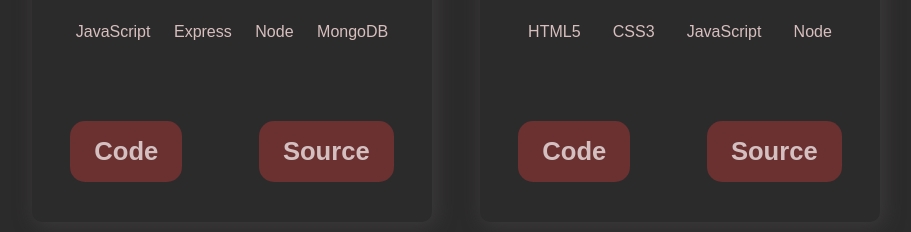
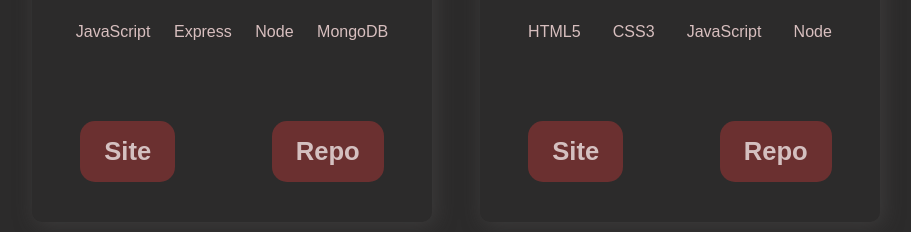
Before and after one commit to danielmason89/portfolio-website, a React (Create React App) app: page /Work in a window 1280 px wide. Shown: the part 1120-1352 px from the top of the page, without its empty margins (184-1095 px from the left). Built offline with nearby package versions, Linux system fonts and the light colour scheme.

Commit message:
renamed link to projects repos, and live sites

```diff
--- a/src/pages/Work.js
+++ b/src/pages/Work.js
@@ -96,8 +96,8 @@
                       </TagList>
                     </div>
                     <UtilityList>
-                      <ExternalLinks href={visit}>Code</ExternalLinks>
-                      <ExternalLinks href={source}>Source</ExternalLinks>
+                      <ExternalLinks href={visit}>Site</ExternalLinks>
+                      <ExternalLinks href={source}>Repo</ExternalLinks>
                     </UtilityList>
                   </BlogCard>
                 )
```
